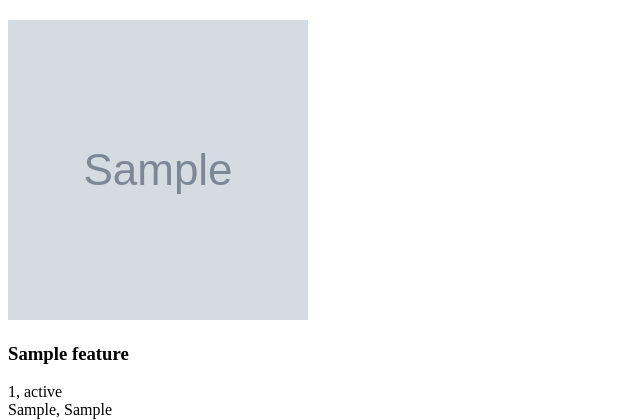
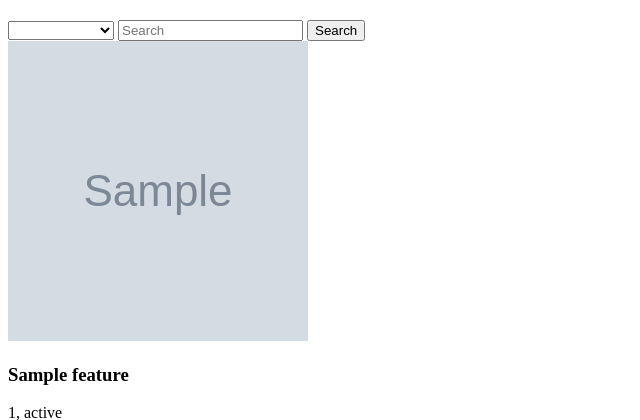
Before and after one commit to bruno-menslin/hated, a PHP site: page /findspots.php in a window 1280 px wide. Shown: the part 107-527 px from the top of the page, without its empty margins (0-640 px from the left). Run offline with PHP 8.4, Linux system fonts and the light colour scheme; tables that the repository leaves empty or names only in its code hold one stand-in row (values such as "Sample post"); grey boxes marked "Sample" are stand-in pictures.

Commit message:
feat: add search to find spot

```diff
--- a/findspots.php
+++ b/findspots.php
@@ -5,6 +5,31 @@
     $stm_sql = $db_connection -> prepare($sql);
     $stm_sql -> execute();
     $spots = $stm_sql -> fetchAll(PDO::FETCH_ASSOC);
+
+    if (isset($_POST['submit'])) {
+        $search = $_POST['search'];
+        $column = $_POST['column'];
+
+        if ($search == "") {
+            $sql = "SELECT * FROM spots";
+            $stm_sql = $db_connection -> prepare($sql);
+            $stm_sql -> execute();
+            $spots = $stm_sql -> fetchAll(PDO::FETCH_ASSOC);
+        } else {
+            if ($column == "") {
+                $sql = "SELECT * FROM spots WHERE country = :search OR state = :search OR city = :search OR neighborhood = :search OR street = :search";
+                $stm_sql = $db_connection -> prepare($sql);
+                $stm_sql -> bindParam(':search', $search);
+            } else {
+                $sql = "SELECT * FROM spots WHERE $column = :search";
+                $stm_sql = $db_connection -> prepare($sql);
+                // $stm_sql -> bindParam(':column', $column);
+                $stm_sql -> bindParam(':search', $search);
+            }
+            $stm_sql -> execute();
+            $spots = $stm_sql -> fetchAll(PDO::FETCH_ASSOC);
+        }
+    }
 ?>
 
 <!DOCTYPE html>
@@ -16,7 +41,20 @@
     </head>
     <body>
         <?php include "header.php"; ?>
+        <form action="#" method="POST">
+            <select name="column" id="idcolumn">
+                <option value=""></option>
+                <option value="country">Country</option>
+                <option value="state">State</option>
+                <option value="city">City</option>
+                <option value="neighborhood">Neighborhood</option>
+                <option value="street">Street</option>
+            </select>
+            <input type="text" name="search" placeholder="Search">
+            <button type="submit" name="submit">Search</button>
+        </form>
         <?php
+            if (!empty($spots)) {
                 foreach ($spots as $spot) {
                     $features = "";
 
@@ -45,6 +83,9 @@
                     </div>
         <?php
                 }
+            } else {
+                echo "No spots found.";
+            }
         ?>
     </body>
 </html>
```
Lines whose indentation alone changed are shown as unchanged.
